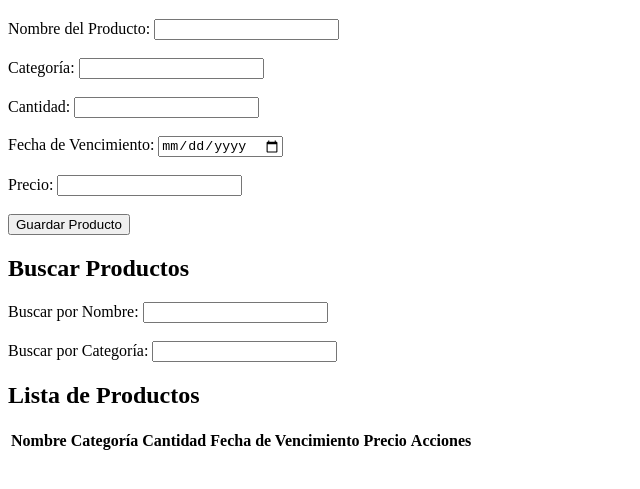
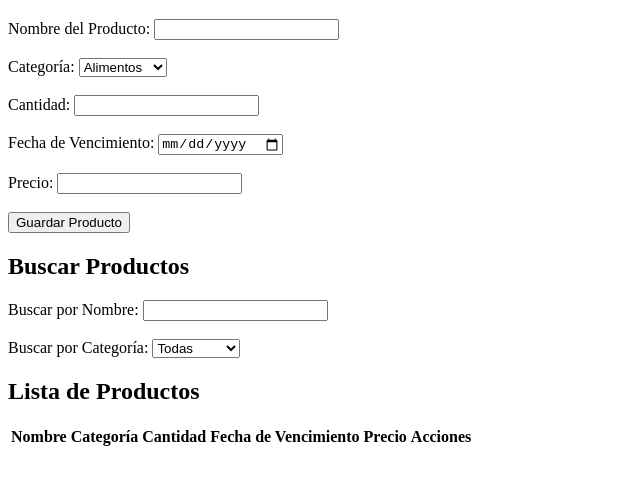
Before and after one commit to RamonGiler/FormularioVenta, a plain HTML site: page index.html in a window 1280 px wide. Shown: the part 61-550 px from the top of the page, without its empty margins (0-640 px from the left). Drawn offline with Linux system fonts and the light colour scheme.

Commit message:
modificando el formulario

```diff
--- a/index.html
+++ b/index.html
@@ -4,8 +4,8 @@
     <meta charset="UTF-8">
     <meta name="viewport" content="width=device-width, initial-scale=1.0">
     <title>Tienda</title>
-    <link rel="stylesheet" href="styles.css">
-    <script src="script.js" defer></script>
+    <link rel="stylesheet" href="css/wiev.css">
+    <script src="js/script.js" defer></script>
 </head>
 <body>
     <h1>Registro de Productos</h1>
@@ -15,7 +15,12 @@
             <input type="text" id="productName" name="productName" required><br><br>
 
             <label for="category">Categoría:</label>
-            <input type="text" id="category" name="category" required><br><br>
+            <select id="category" name="category" required>
+                <option value="Alimentos">Alimentos</option>
+                <option value="Bebidas">Bebidas</option>
+                <option value="Electrónica">Electrónica</option>
+                <option value="Ropa">Ropa</option>
+            </select><br><br>
 
             <label for="quantity">Cantidad:</label>
             <input type="number" id="quantity" name="quantity" required><br><br>
@@ -36,7 +41,13 @@
         <input type="text" id="searchProduct" onkeyup="filterProducts()"><br><br>
 
         <label for="searchCategory">Buscar por Categoría:</label>
-        <input type="text" id="searchCategory" onkeyup="filterProducts()">
+        <select id="searchCategory" onchange="filterProducts()">
+            <option value="">Todas</option>
+            <option value="Alimentos">Alimentos</option>
+            <option value="Bebidas">Bebidas</option>
+            <option value="Electrónica">Electrónica</option>
+            <option value="Ropa">Ropa</option>
+        </select>
     </div>
 
     <h2>Lista de Productos</h2>
```
